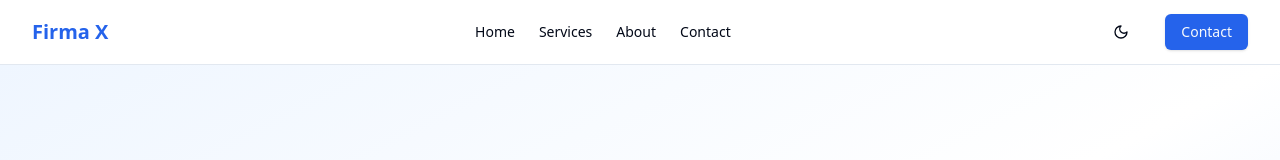
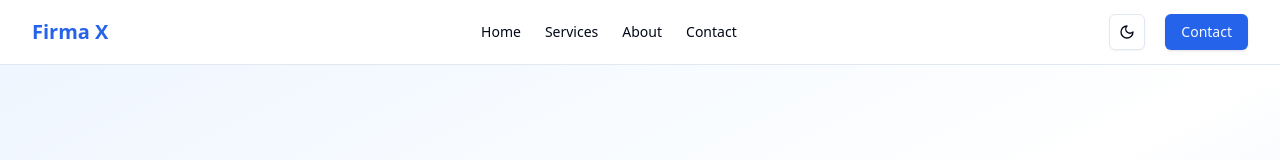
Before and after one commit to paulmocf/some-project, a Next.js app: page /bey0nd-digital/ in a window 1280 px wide. Shown: the top 160 px of the page. Built offline with nearby package versions, Linux system fonts and the light colour scheme.

Commit message:
reverted to first toggler

```diff
--- a/src/app/components/ThemeToggler.tsx
+++ b/src/app/components/ThemeToggler.tsx
@@ -10,15 +10,12 @@ export function ThemeToggler() {
     const {theme, setTheme} = useTheme()
 
     return (
-        <Button variant="ghost" onClick={() => setTheme(theme === "dark" ? "light" : "dark")}>
-            {theme === 'dark' ? <><Sun
-                    className="h-[1.2rem] w-[1.2rem] rotate-90 scale-0 transition-all dark:rotate-0 dark:scale-100"/>
-                    <span className="text-sm flex md:hidden">Light Mode</span> </>
-                : <><Moon
-                    className="h-[1.2rem] w-[1.2rem] rotate-0 scale-100 transition-all dark:rotate-90 dark:scale-0"/>
-                    <span className="text-sm flex md:hidden">Dark Mode</span>
-                </>
-            }
+        <Button variant="outline" size="icon"
+                onClick={() => setTheme(theme === "dark" ? "light" : "dark")}>
+            <Sun
+                className="h-[1.2rem] w-[1.2rem] rotate-90 scale-0 transition-all dark:rotate-0 dark:scale-100"/>
+            <Moon
+                className="absolute h-[1.2rem] w-[1.2rem] rotate-0 scale-100 transition-all dark:rotate-90 dark:scale-0"/>
             <span className="sr-only">Toggle theme</span>
         </Button>
     )
```
